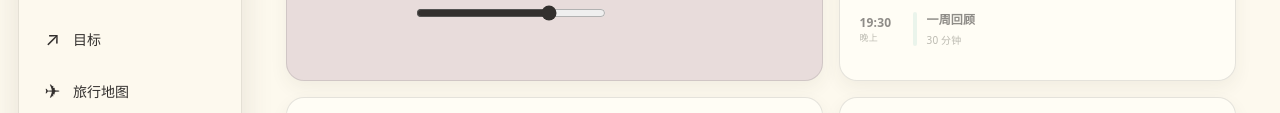
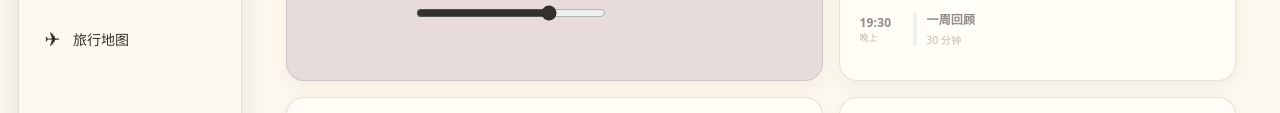
Before and after one commit to yaojianing87-netizen/personal-os, a plain HTML site: page index.html in a window 1280 px wide. Shown: the part 390-503 px from the top of the page. Drawn offline with nearby package versions, Linux system fonts and the light colour scheme.

Commit message:
删除目标

```diff
--- a/index.html
+++ b/index.html
@@ -21,7 +21,6 @@
           <button class="nav-item" data-page="calendar"><span>□</span> 日历</button>
           <button class="nav-item" data-page="notes"><span>▤</span> 笔记</button>
           <button class="nav-item" data-page="ideas"><span>✦</span> 灵感</button>
-          <button class="nav-item" data-page="goals"><span>↗</span> 目标</button>
           <button class="nav-item" data-page="travel"><span>✈</span> 旅行地图</button>
         </nav>
         <div class="sidebar-bottom">
```
